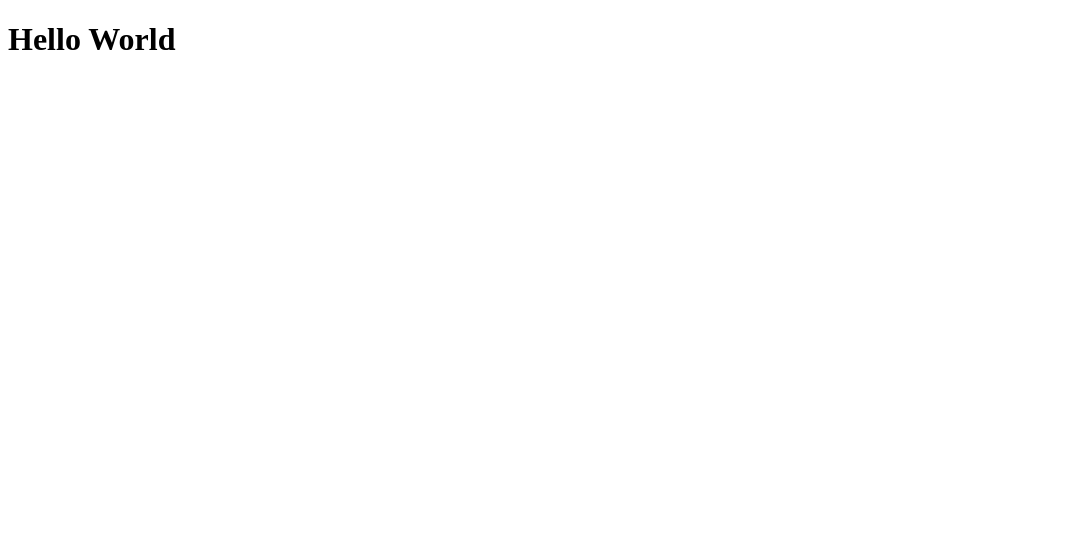
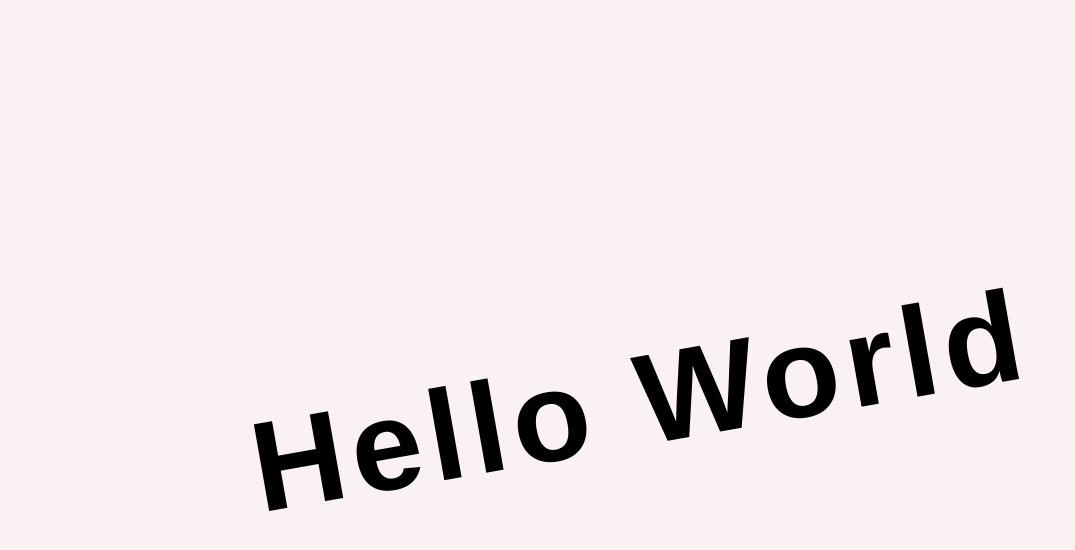
Before and after one commit to alexandracaulea/git-workflow, a plain HTML site: page index.html in a window 1280 px wide. Shown: the whole page, without its empty margins (0-1075 px from the left). Drawn offline with Linux system fonts and the light colour scheme.

Commit message:
Update index, add css

```diff
--- /dev/null
+++ b/css/app.css
@@ -0,0 +1,24 @@
+*,
+*:before,
+*:after {
+  box-sizing: border-box;
+}
+
+body {
+  min-height: 100vh;
+  display: flex;
+  justify-content: center;
+  align-items: center;
+  margin: 0;
+  font-family: sans-serif;
+  background-color: #faf2f2;
+}
+
+h1 {
+  margin: 0;
+  font-size: 5rem;
+  font-size: 10vmax;
+  font-weight: bold;
+  letter-spacing: 7px;
+  transform: rotate(-10deg);
+}
--- a/index.html
+++ b/index.html
@@ -3,7 +3,8 @@
   <head>
     <meta charset="UTF-8" />
     <meta name="viewport" content="width=device-width, initial-scale=1.0" />
-    <meta name="description" content="Git Workflow"/>
+    <meta name="description" content="Git Workflow" />
+    <link rel="stylesheet" href="css/app.css" />
     <title>Simple Page</title>
   </head>
   <body>
```
